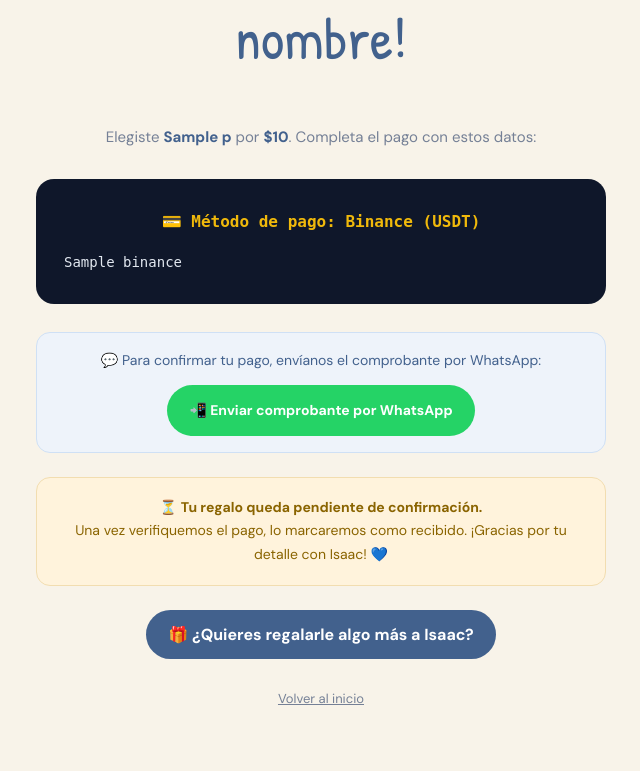
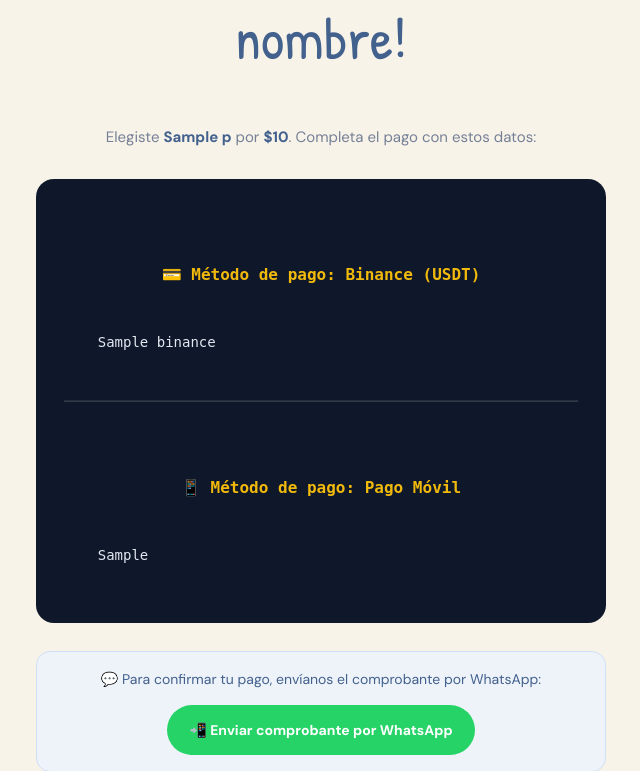
Before and after one commit to fabigonzr22/baby-isaac, a Flask app: template templates/confirmacion.html in a window 1280 px wide. Shown: the part 383-1154 px from the top of the page, without its empty margins (319-959 px from the left). Run offline with Flask 3, Linux system fonts and the light colour scheme; the template is opened without the code that fills it: most values are stand-ins (such as "Sample title", 1, 10 or a date in 2020); some libraries are stand-ins or nearby versions.

Commit message:
Método de pago Pago Móvil (Bancamiga) junto a Binance

```diff
--- a/app.py
+++ b/app.py
@@ -44,6 +44,11 @@ DEFAULT_BINANCE_DATA = os.environ.get("BINANCE_DATA") or (
 DEFAULT_CONTACTO = (
     "Escríbeme por WhatsApp para confirmar tu pago: "
     "TU_NUMERO_DE_WHATSAPP_AQUI")
+
+DEFAULT_PAGO_MOVIL = (
+    "Teléfono: 4124670704\n"
+    "Cédula: 29570141\n"
+    "Banco: Bancamiga")
 
 app = Flask(__name__)
 app.secret_key = os.environ.get("SECRET_KEY", secrets.token_hex(32))
@@ -205,6 +210,11 @@ def get_contacto():
     return get_config(db, "contacto", DEFAULT_CONTACTO)
 
 
+def get_pago_movil():
+    db = get_db()
+    return get_config(db, "pago_movil", DEFAULT_PAGO_MOVIL)
+
+
 def check_admin_password(password):
     db = get_db()
     stored_hash = get_config(db, "admin_password_hash")
@@ -362,6 +372,7 @@ def confirmacion(producto_id):
     nombre = session.get("reserva_nombre", "")
     return render_template("confirmacion.html", p=p, nombre=nombre,
                            binance=get_binance_data(),
+                           pago_movil=get_pago_movil(),
                            contacto=get_contacto())
 
 
@@ -478,6 +489,7 @@ def dashboard():
                            counts=counts,
                            categorias=CATEGORIES,
                            binance=get_binance_data(),
+                           pago_movil=get_pago_movil(),
                            contacto=get_contacto())
 
 
@@ -489,7 +501,12 @@ def guardar_config():
     binance = request.form.get("binance", "").strip()
     if binance:
         set_config(db, "binance_data", binance)
-        flash("Datos de pago actualizados ✅", "ok")
+        flash("Datos de pago (Binance) actualizados ✅", "ok")
+
+    pago_movil = request.form.get("pago_movil", "").strip()
+    if pago_movil:
+        set_config(db, "pago_movil", pago_movil)
+        flash("Datos de Pago Móvil actualizados ✅", "ok")
 
     contacto = request.form.get("contacto", "").strip()
     if contacto:
--- a/templates/confirmacion.html
+++ b/templates/confirmacion.html
@@ -20,7 +20,13 @@
     Completa el pago con estos datos:
   </p>
 
-  <div class="binance-box"><span style="display:block; text-align:center; font-size:16px; font-weight:700; color:#f0b90b; margin-bottom:12px;">💳 Método de pago: Binance (USDT)</span>{{ binance }}</div>
+  <div class="binance-box">
+    <span style="display:block; text-align:center; font-size:16px; font-weight:700; color:#f0b90b; margin-bottom:12px;">💳 Método de pago: Binance (USDT)</span>
+    {{ binance }}
+    <hr style="border-color:rgba(255,255,255,.15); margin:18px 0;">
+    <span style="display:block; text-align:center; font-size:16px; font-weight:700; color:#f0b90b; margin-bottom:12px;">📱 Método de pago: Pago Móvil</span>
+    {{ pago_movil }}
+  </div>
 
   <div class="contacto-box">
     <p style="margin:0 0 14px; color:var(--ink);">💬 Para confirmar tu pago, envíanos el comprobante por WhatsApp:</p>
--- a/templates/dashboard.html
+++ b/templates/dashboard.html
@@ -26,6 +26,10 @@
       <div class="full">
         <label>Datos de pago Binance (lo que verán los invitados)</label>
         <textarea name="binance" rows="5" placeholder="USDT · Red TRC20&#10;Dirección: ...&#10;Nombre: ...">{{ binance }}</textarea>
+      </div>
+      <div class="full">
+        <label>Datos de Pago Móvil (lo que verán los invitados)</label>
+        <textarea name="pago_movil" rows="3" placeholder="Teléfono: ...&#10;Cédula: ...&#10;Banco: ...">{{ pago_movil }}</textarea>
       </div>
       <div class="full">
         <label>Mensaje de contacto (para confirmar el pago)</label>
```
